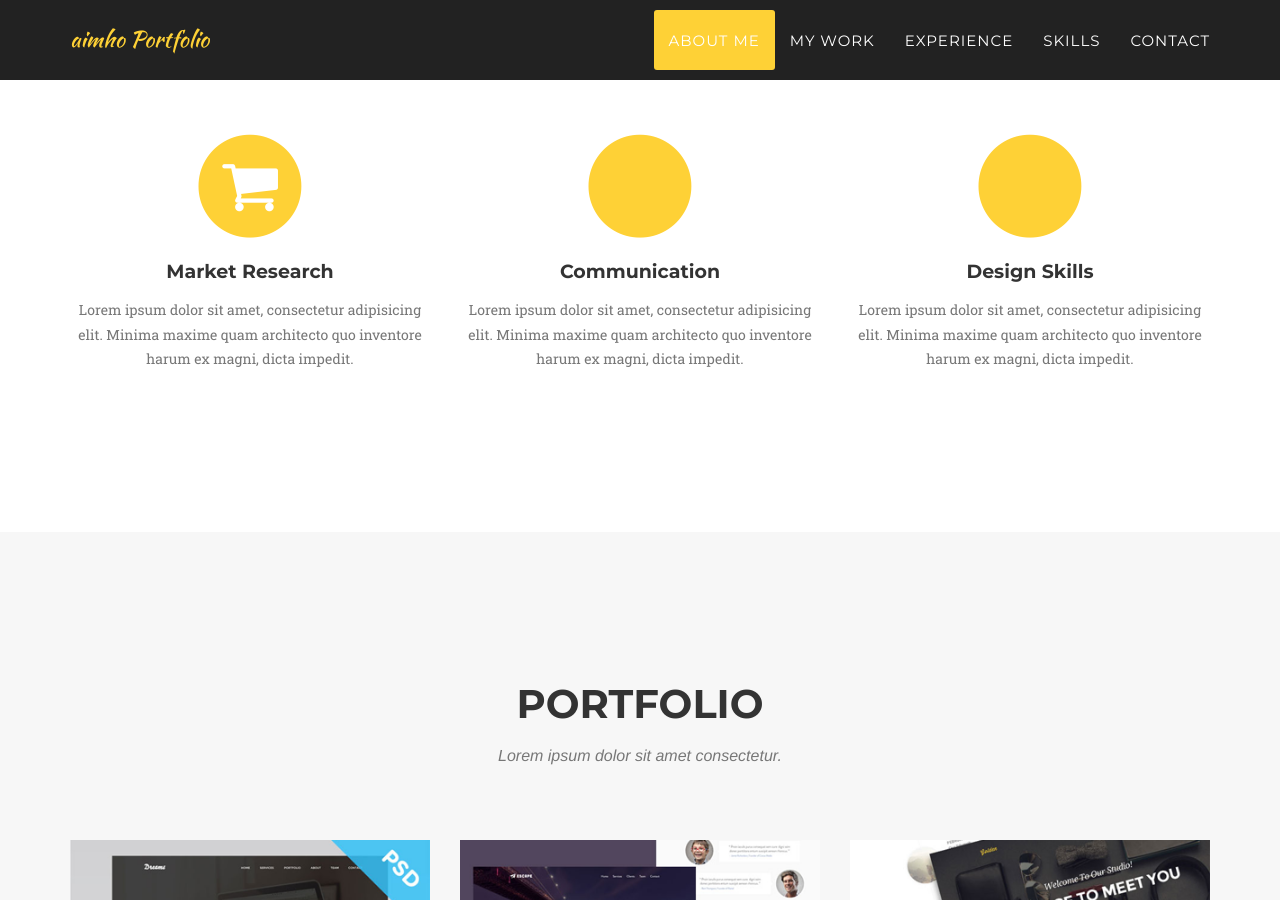
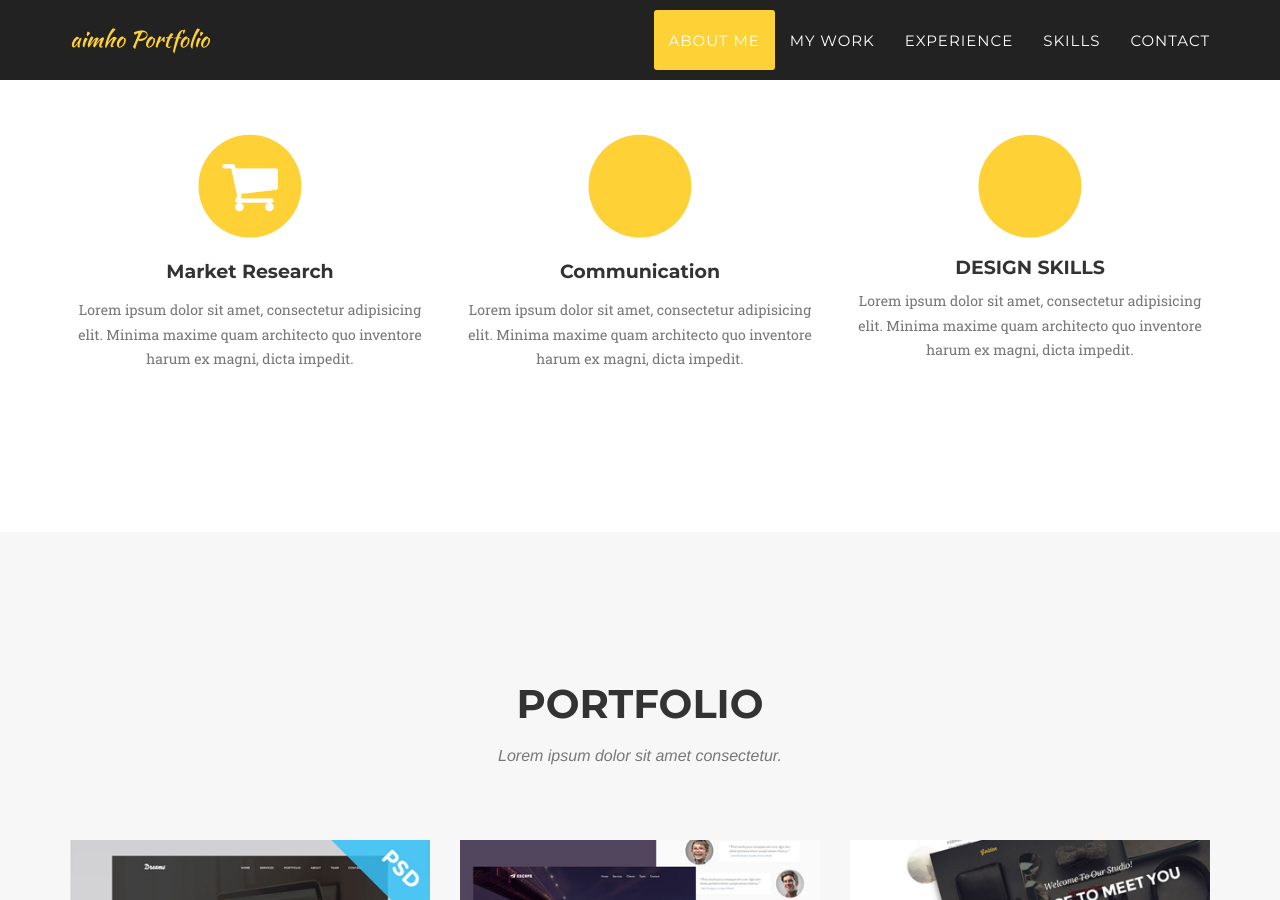
Before and after one commit to aimho23/portfolio, a Jekyll site: the page built from index.html, in a window 1280 px wide and 900 px high, scrolled down 938 px. Built offline with Jekyll 4.4.1, drawn with Linux system fonts in a browser that asks for light colours; some web fonts are replaced.

Commit message:
about icon retry4

```diff
--- a/_includes/services.html
+++ b/_includes/services.html
@@ -29,7 +29,7 @@
                         <i class="fa fa-circle fa-stack-2x text-primary"></i>
                         <i class="fa fa-palette fa-stack-1x fa-inverse"></i>
                     </span>
-                    <h4 class="service-heading">Design Skills</h4>
+                    <h4 class="edit">Design Skills</h4>
                     <p class="text-muted">Lorem ipsum dolor sit amet, consectetur adipisicing elit. Minima maxime quam architecto quo inventore harum ex magni, dicta impedit.</p>
                 </div>
             </div>
```
